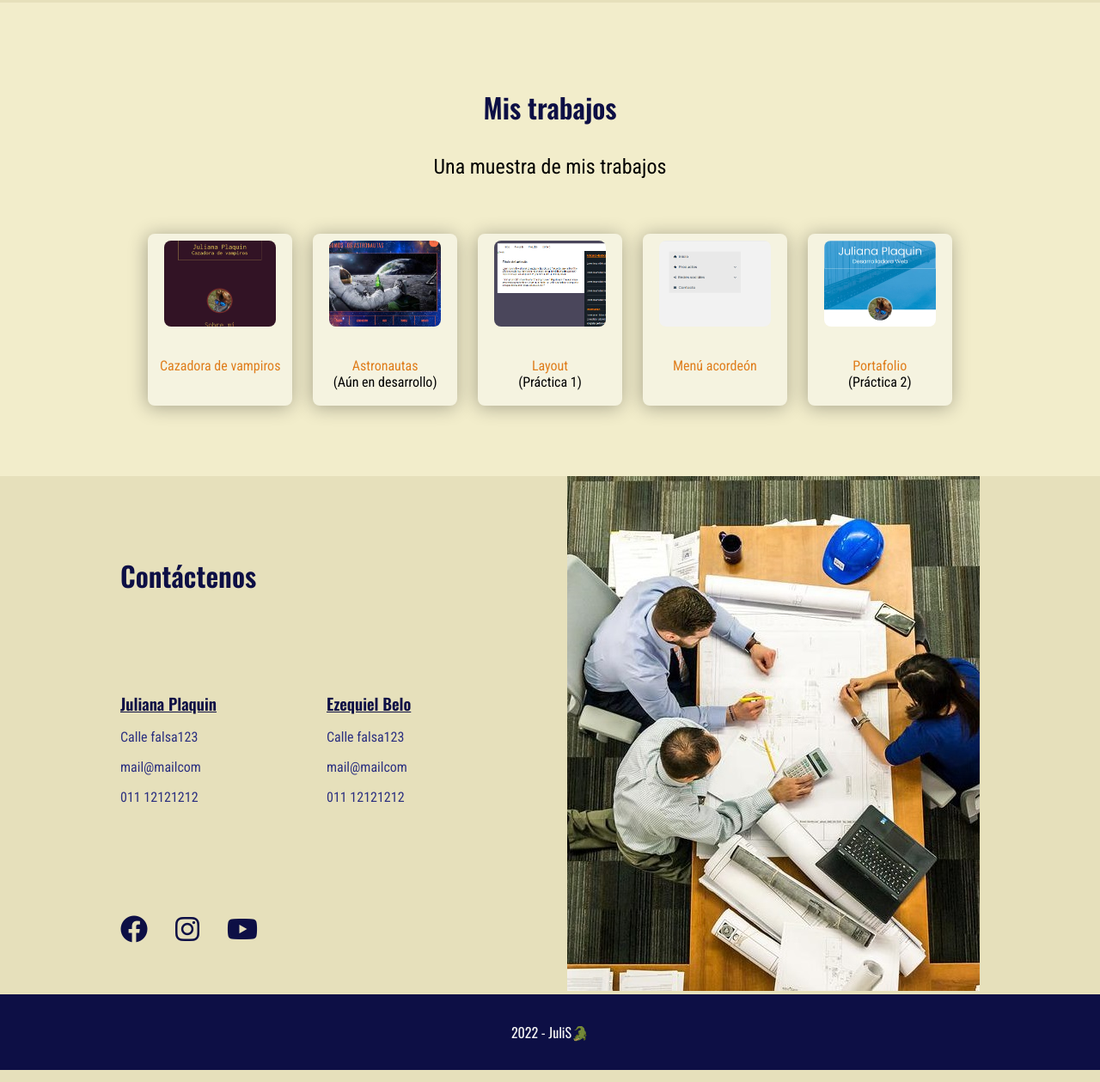
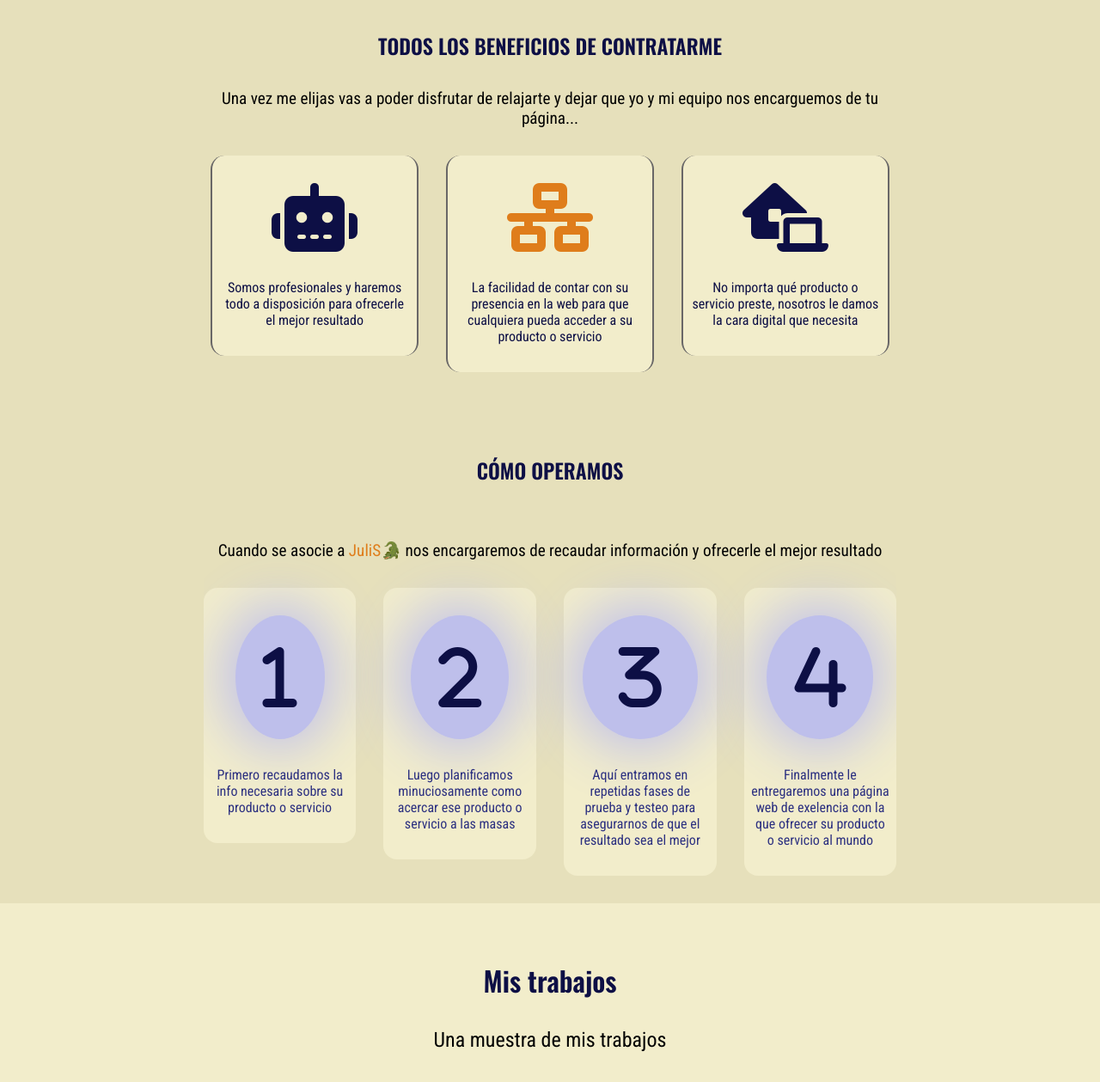
Before and after one commit to Juli11lml/Proyecto-final, a plain HTML site: page index.html in a window 1280 px wide. Shown: the part 798-2057 px from the top of the page at 86% size. Drawn offline with nearby package versions, Linux system fonts and the light colour scheme.

Commit message:
agregé el landing de descripciones

```diff
--- a/index.html
+++ b/index.html
@@ -32,7 +32,7 @@
         </div>
     </header>
 
-    <!-- Section landing -->
+    <!-- Section landing - acerca de -->
     <section class="container-landing" id="acerca-de">
         <div class="container">
             <div class="landing-info">
@@ -57,6 +57,67 @@
             </article>
         </div>
     </section>
+
+    <!-- Section landing - procedimientos -->
+    <section class="info-section">
+        <div class="container">
+            <div class="info-container">
+                <h2>TODOS LOS BENEFICIOS DE CONTRATARME</h2>
+                <p>Una vez me elijas vas a poder disfrutar de relajarte y dejar que yo y mi equipo nos encarguemos de tu página...</p>
+            </div>
+            <!-- Contenedor para las cards -->
+            <div class="card-container">
+                <!-- Card 1 -->
+                <div class="card">
+                    <i class="fa-solid fa-robot"></i>
+                    <p>Somos profesionales y haremos todo a disposición para ofrecerle el mejor resultado</p>
+                </div>
+                <!-- Card 2 -->
+                <div class="card">
+                    <i class="fa-solid fa-network-wired"></i>
+                    <p>La facilidad de contar con su presencia en la web para que cualquiera pueda acceder a su producto o servicio</p>
+                </div>
+                <!-- Card 3 -->
+                <div class="card">
+                    <i class="fa-solid fa-house-laptop"></i>
+                    <p>No importa qué producto o servicio preste, nosotros le damos la cara digital que necesita</p>
+                </div>
+            </div>
+        </div>
+    </section>
+
+    <section class="description-section" id="procedimiento">
+        <div class="container">
+            <div class="info-container">
+                <h2>CÓMO OPERAMOS</h2>
+                <p>Cuando se asocie a <span class="naranjita">JuliS🐊</span> nos encargaremos de recaudar información y ofrecerle el mejor resultado</p>
+            </div>
+            <!-- Contenedor para las cards -->
+            <div class="card-container">
+                <!-- Card 1 -->
+                <div class="mini-card">
+                    <i class="fa-solid fa-1"></i>
+                    <p>Primero recaudamos la info necesaria sobre su producto o servicio</p>
+                </div>
+                <!-- Card 2 -->
+                <div class="mini-card">
+                    <i class="fa-solid fa-2"></i>
+                    <p>Luego planificamos minuciosamente como acercar ese producto o servicio a las masas</p>
+                </div>
+                <!-- Card 3 -->
+                <div class="mini-card">
+                    <i class="fa-solid fa-3"></i>
+                    <p>Aquí entramos en repetidas fases de prueba y testeo para asegurarnos de que el resultado sea el mejor</p>
+                </div>
+            <!-- Card 4 -->
+                <div class="mini-card">
+                    <i class="fa-solid fa-4"></i>
+                    <p>Finalmente le entregaremos una página web de exelencia con la que ofrecer su producto o servicio al mundo</p>
+                </div>
+            </div>
+        </div>
+    </section>
+
     <!-- Section trabajos -->
     <section class="trabajos" id="trabajos">
         <div class="container">
--- a/style.css
+++ b/style.css
@@ -120,6 +120,77 @@ h1, h2, h3 {
     margin: 0 auto;
 }
 
+/* --- Section landing - procedimientos --- */
+.info-section, .description-section {
+    width: 70%;
+    padding: 2rem 0;
+    margin: 0 auto;
+    display: flex;
+    justify-content: center;
+    align-items: center;
+    flex-direction: column;
+    gap: 5rem;
+}
+.info-section, .description-section h2 {
+    padding: 2rem 0;
+    text-align: center;
+}
+.info-container p {
+    font-size: 1.2rem;
+    text-align: center;
+    padding: 2rem 0;
+}
+.card-container {
+    display: flex;
+    justify-content: center;
+    align-items: baseline;
+    gap: 2rem;
+    text-align: center;
+}
+.card {
+    display: flex;
+    flex-direction: column;
+    justify-content: center;
+    align-items: center;
+    gap: 2rem;
+    width: 30%;
+    background: var(--marfil-light);
+    border-radius: 1rem;
+    padding: 2rem 0.5rem;
+    border-left: 2px solid rgb(105, 103, 103);
+    border-right: 2px solid rgb(105, 103, 103);
+    color: var(--blue);
+}
+
+.card i {
+    color: var(--blue);
+    font-size: 5rem;
+}
+.card .fa-network-wired {
+    color: var(--orange);
+}
+
+.mini-card {
+    display: flex;
+    flex-direction: column;
+    justify-content: center;
+    align-items: center;
+    gap: 2rem;
+    width: 23%;
+    background: var(--marfil-light);
+    border-radius: 1rem;
+    padding: 2rem 0.5rem;
+    color: #2C3080;
+}
+.mini-card i {
+    color: var(--blue);
+    font-size: 5rem;
+    border-radius: 100%;
+    padding: 2rem;
+    background: #BEBFEB;
+    box-shadow: -1px -1px 64px 14px rgba(190,191,235,1);
+}
+
 /* --- Section trabajos --- */
 .trabajos {
     padding: 50px 0;
@@ -127,7 +198,7 @@ h1, h2, h3 {
     background: var(--marfil-light);
 }
 .trabajos .title {
-    padding-top: 3rem;
+    padding-top: 1rem;
     font-size: 2rem;
 }
 .trabajos .subtitle {
@@ -248,6 +319,7 @@ footer {
     /* Landing - acerca de */
     .container-landing .container {
         flex-direction: column-reverse;
+        gap: 1rem;
     }
     .landing-info {
         text-align: center;
@@ -265,6 +337,19 @@ footer {
     .btn-2 {
         display: flex;
         align-items: center;
+    }
+
+    /* Landing - procedimientos */
+    .card-container {
+        flex-direction: column;
+        align-items: center;
+    }
+    .card, .mini-card {
+        width: 80%;
+        align-items: center;
+    }
+    .info-container p {
+        font-size: 1rem;
     }
 
     /* Trabajos */
```
